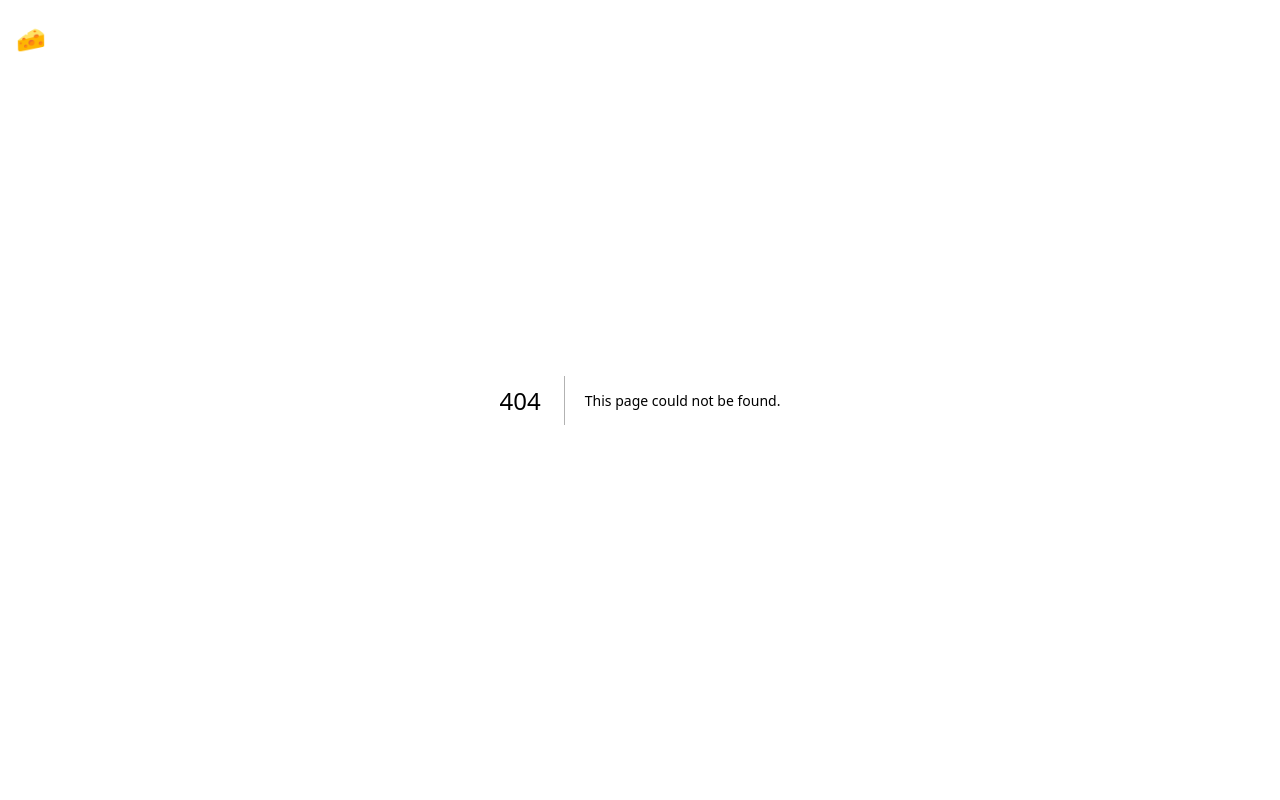
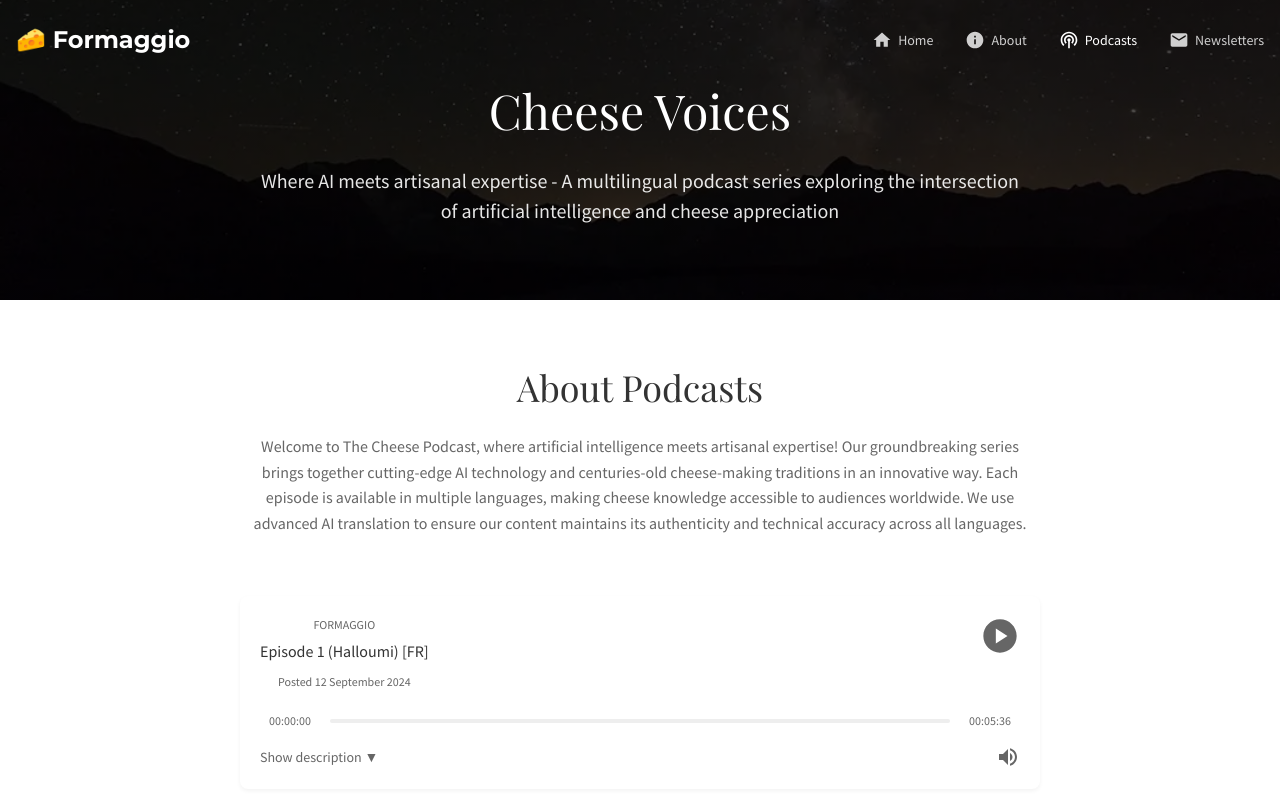
Before and after one commit to dlops-io/cheese-app-v2, a Next.js app in the folder src/frontend-react/: page /podcasts in a window 1280 px wide. Before the commit this address had no page. Shown: the top 800 px of the page. Built offline with nearby package versions, Linux system fonts and the light colour scheme.

Commit message:
Added podcast page

```diff
--- /dev/null
+++ b/src/frontend-react/src/app/podcasts/page.jsx
@@ -0,0 +1,99 @@
+import Image from 'next/image';
+import Link from 'next/link';
+import { PlayCircle } from '@mui/icons-material';
+import VolumeUpIcon from '@mui/icons-material/VolumeUp';
+
+
+// Import the styles
+import styles from "./styles.module.css";
+
+const episodes = [
+    {
+        id: 1,
+        title: 'Episode 1 (Halloumi) [FR]',
+        date: 'Posted 12 September 2024',
+        duration: '00:05:36',
+        language: 'FR',
+    },
+    {
+        id: 2,
+        title: 'Episode 1 (Halloumi) [ES]',
+        date: 'Posted 12 September 2024',
+        duration: '00:05:59',
+        language: 'ES',
+    },
+    {
+        id: 3,
+        title: 'Episode 1 (Halloumi) [IT]',
+        date: 'Posted 12 September 2024',
+        duration: '00:05:57',
+        language: 'IT',
+    },
+    {
+        id: 4,
+        title: 'Episode 1 (Halloumi) [EN]',
+        date: 'Posted 12 September 2024',
+        duration: '00:04:53',
+        language: 'EN',
+    },
+];
+
+export default function PodcastsPage() {
+    return (
+        <div className={styles.container}>
+            {/* Hero Section */}
+            <section className={styles.hero}>
+                <div className={styles.heroContent}>
+                    <h1>Cheese Voices</h1>
+                    <p>Where AI meets artisanal expertise - A multilingual podcast series exploring the intersection of artificial intelligence and cheese appreciation</p>
+                </div>
+            </section>
+
+            {/* About Section */}
+            <section className={styles.about}>
+                <div className={styles.aboutContent}>
+                    <h2>About Podcasts</h2>
+                    <p>
+                        Welcome to The Cheese Podcast, where artificial intelligence meets artisanal expertise! Our groundbreaking series brings together cutting-edge AI technology and centuries-old cheese-making traditions in an innovative way.
+
+                        Each episode is available in multiple languages, making cheese knowledge accessible to audiences worldwide. We use advanced AI translation to ensure our content maintains its authenticity and technical accuracy across all languages.
+                    </p>
+                </div>
+            </section>
+
+            <div className={styles.episodesList}>
+                {episodes.map((episode) => (
+                    <div key={episode.id} className={styles.episodeCard}>
+                        <div className={styles.episodeHeader}>
+                            <div className={styles.episodeInfo}>
+                                <span className={styles.podcast}>FORMAGGIO</span>
+                                <h4 className={styles.episodeTitle}>{episode.title}</h4>
+                                <span className={styles.date}>{episode.date}</span>
+                            </div>
+                            <div className={styles.controls}>
+                                <button className={styles.playButton}>
+                                    <PlayCircle />
+                                </button>
+                            </div>
+                        </div>
+
+                        <div className={styles.progressContainer}>
+                            <div className={styles.timeStamp}>00:00:00</div>
+                            <div className={styles.progressBar}>
+                                <div className={styles.progress}></div>
+                            </div>
+                            <div className={styles.timeStamp}>{episode.duration}</div>
+                        </div>
+
+                        <div className={styles.episodeFooter}>
+                            <button className={styles.descriptionToggle}>
+                                Show description ▼
+                            </button>
+                            <VolumeUpIcon className={styles.volumeIcon} />
+                        </div>
+                    </div>
+                ))}
+            </div>
+        </div>
+    )
+}
--- /dev/null
+++ b/src/frontend-react/src/app/podcasts/styles.module.css
@@ -0,0 +1,188 @@
+.container {
+    /* margin-top: 67px; */
+    /* Account for fixed header */
+}
+
+/* Hero Section */
+.hero {
+    background: linear-gradient(rgba(0, 0, 0, 0.7), rgba(0, 0, 0, 0.7)),
+        url('/assets/hero_background.png');
+    background-size: cover;
+    background-position: center;
+    height: 300px;
+    display: flex;
+    align-items: center;
+    justify-content: center;
+    text-align: center;
+    color: white;
+}
+
+.heroContent {
+    max-width: 800px;
+    padding: 0 20px;
+}
+
+.heroContent h1 {
+    font-family: 'Playfair Display', serif;
+    font-size: 48px;
+    margin-bottom: 20px;
+}
+
+.heroContent p {
+    font-size: 20px;
+    opacity: 0.9;
+}
+
+/* About Section */
+.about {
+    background: white;
+    padding: 60px 20px;
+}
+
+.aboutContent {
+    max-width: 800px;
+    margin: 0 auto;
+    text-align: center;
+}
+
+.aboutContent h2 {
+    font-family: 'Playfair Display', serif;
+    font-size: 36px;
+    color: #333;
+    margin-bottom: 20px;
+}
+
+.aboutContent p {
+    color: #666;
+    line-height: 1.6;
+}
+
+.episodesList {
+    max-width: 800px;
+    margin: 0 auto;
+    text-align: center;
+}
+
+.episodeCard {
+    background: white;
+    border-radius: 8px;
+    padding: 20px;
+    margin-bottom: 20px;
+    box-shadow: 0 2px 4px rgba(0, 0, 0, 0.05);
+}
+
+.episodeHeader {
+    display: flex;
+    justify-content: space-between;
+    align-items: flex-start;
+    margin-bottom: 20px;
+}
+
+.podcast {
+    font-size: 12px;
+    color: #666;
+    display: block;
+    margin-bottom: 5px;
+}
+
+.episodeTitle {
+    font-size: 16px;
+    color: #333;
+    margin-bottom: 5px;
+}
+
+.date {
+    font-size: 12px;
+    color: #666;
+}
+
+.playButton {
+    background: none;
+    border: none;
+    cursor: pointer;
+    color: #666;
+}
+
+.playButton svg {
+    font-size: 40px;
+}
+
+.progressContainer {
+    display: flex;
+    align-items: center;
+    gap: 10px;
+    margin-bottom: 15px;
+}
+
+.timeStamp {
+    font-size: 12px;
+    color: #666;
+    min-width: 60px;
+}
+
+.progressBar {
+    flex: 1;
+    height: 4px;
+    background: #eee;
+    border-radius: 2px;
+    position: relative;
+}
+
+.progress {
+    position: absolute;
+    left: 0;
+    top: 0;
+    height: 100%;
+    background: #666;
+    border-radius: 2px;
+    width: 0%;
+}
+
+.episodeFooter {
+    display: flex;
+    justify-content: space-between;
+    align-items: center;
+}
+
+.descriptionToggle {
+    background: none;
+    border: none;
+    color: #666;
+    font-size: 14px;
+    cursor: pointer;
+}
+
+.volumeIcon {
+    color: #666;
+    cursor: pointer;
+}
+
+@media (max-width: 768px) {
+    .content {
+        grid-template-columns: 1fr;
+    }
+
+    .aboutPodcast {
+        text-align: center;
+    }
+}
+
+.viewAllContainer {
+    text-align: center;
+    margin-top: 40px;
+}
+
+.viewAllButton {
+    display: inline-block;
+    background-color: #6f6f6f;
+    color: white;
+    padding: 15px 40px;
+    border-radius: 4px;
+    text-decoration: none;
+    font-weight: 500;
+    transition: background-color 0.2s ease;
+}
+
+.viewAllButton:hover {
+    background-color: #555555;
+}
```
